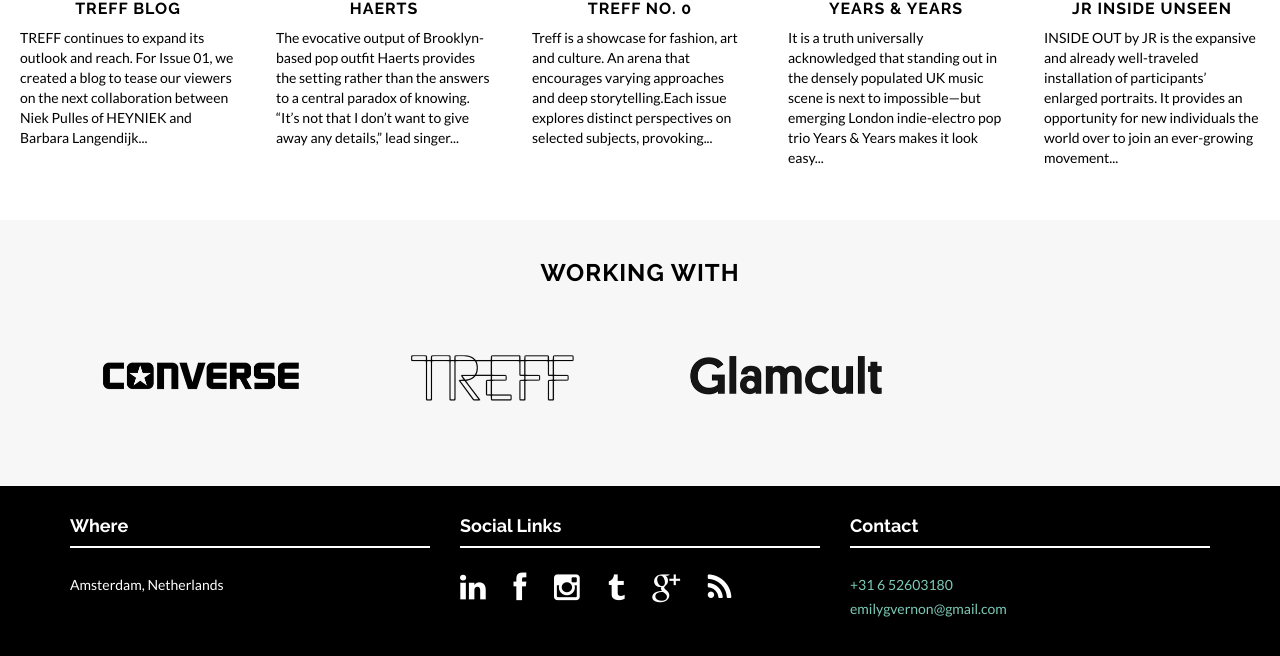
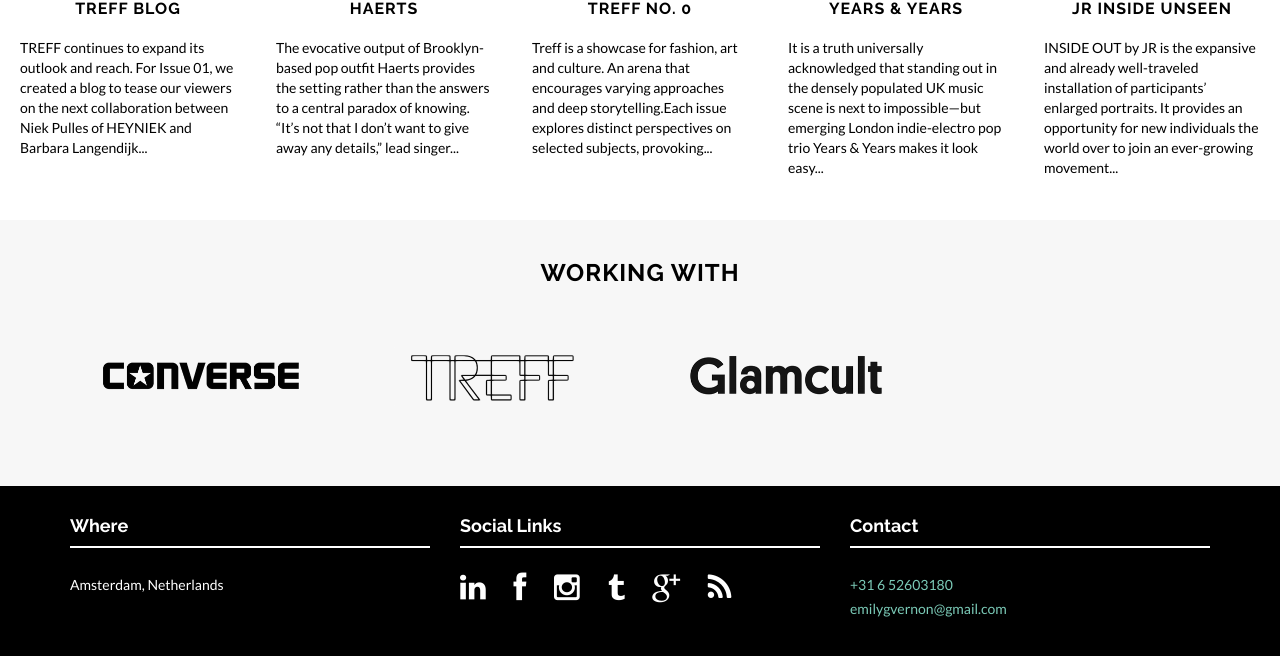
Before and after one commit to emilygv/emilyvernon.com, a Jekyll site: the page built from index.html, in a window 1280 px wide and 1400 px high, scrolled down 705 px. Shown: the part 732-1388 px from the top of the window. Built offline with Jekyll 4.4.1, drawn with Linux system fonts in a browser that asks for light colours; nearby versions of some CDN libraries.

Commit message:
Update style.css

```diff
--- a/_includes/css/style.css
+++ b/_includes/css/style.css
@@ -561,7 +561,7 @@
 
 .portfolio-txt h3 {
   margin-top: 5px;
-  margin-bottom: 10px !important;
+  margin-bottom: 20px !important;
 }
 
 .portfolio-txt p {
```
